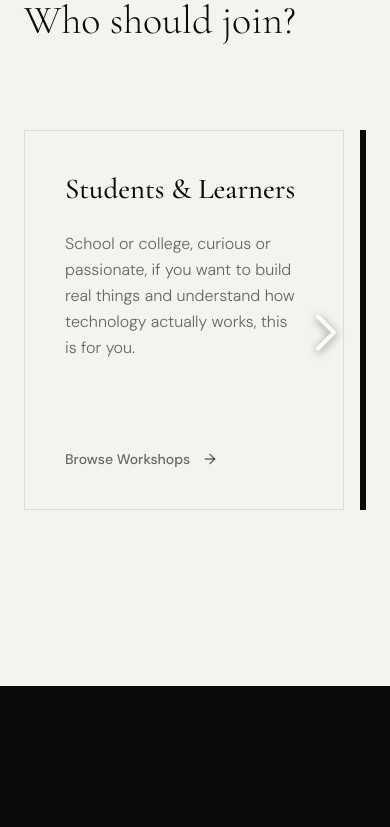
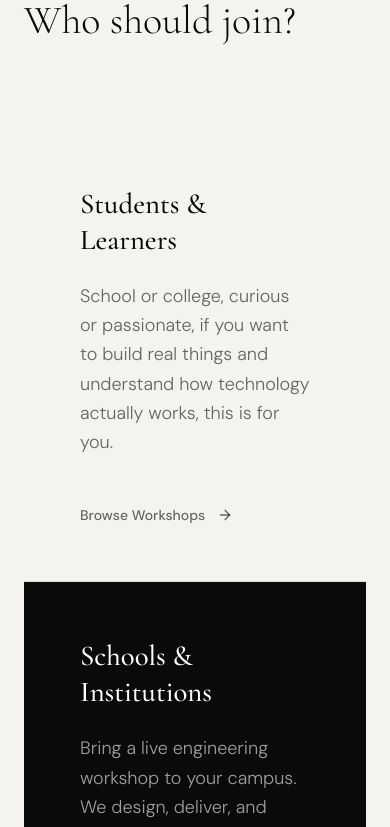
Before and after one commit to kaifashraf/pluginscience, a Next.js app: page / in a window 390 px wide. Shown: the part 3660-4487 px from the top of the page. Built offline with nearby package versions, Linux system fonts and the light colour scheme.

Commit message:
Revert Who Should Join section to vertical stack

```diff
--- a/app/page.tsx
+++ b/app/page.tsx
@@ -1,7 +1,6 @@
 import Link from 'next/link';
 import { ArrowRight, ArrowUpRight } from 'lucide-react';
 import HomeHero from '@/components/HomeHero';
-import HomeAudienceCarousel from '@/components/HomeAudienceCarousel';
 import HomeDisciplinesCarousel from '@/components/HomeDisciplinesCarousel';
 
 
@@ -124,7 +123,50 @@ export default function Home() {
             </h2>
           </div>
 
-          <HomeAudienceCarousel />
+          <div className="grid grid-cols-1 md:grid-cols-3 gap-px bg-[#0A0A0A]/10">
+            {[
+              {
+                title: 'Students & Learners',
+                desc: 'School or college, curious or passionate, if you want to build real things and understand how technology actually works, this is for you.',
+                cta: 'Browse Workshops',
+                href: '#',
+                bg: 'bg-[#F5F3EF]',
+              },
+              {
+                title: 'Schools & Institutions',
+                desc: 'Bring a live engineering workshop to your campus. We design, deliver, and manage everything, from materials to mentorship.',
+                cta: 'Partner With Us',
+                href: '/contact',
+                bg: 'bg-[#0A0A0A]',
+                dark: true,
+              },
+              {
+                title: 'Mentors & Experts',
+                desc: 'If you are an engineer, researcher, or practitioner who wants to give back, join our growing network of mentors and workshop facilitators.',
+                cta: 'Apply to Mentor',
+                href: '/mentors',
+                bg: 'bg-[#F5F3EF]',
+              },
+            ].map((tile, i) => (
+              <div key={i} className={`${tile.bg} p-14 flex flex-col justify-between min-h-[400px] group cursor-pointer`}>
+                <div>
+                  <h3 className={`font-display font-medium mb-6 leading-tight ${tile.dark ? 'text-white' : 'text-[#0A0A0A]'}`}
+                      style={{ fontSize: 'clamp(1.8rem, 2.8vw, 2.5rem)' }}>
+                    {tile.title}
+                  </h3>
+                  <p className={`font-sans font-light leading-relaxed text-lg ${tile.dark ? 'text-white/60' : 'text-[#666]'}`}>
+                    {tile.desc}
+                  </p>
+                </div>
+                <Link href={tile.href}>
+                  <div className={`flex items-center gap-3 text-sm font-sans font-medium group/link mt-12 ${tile.dark ? 'text-white/70 hover:text-white' : 'text-[#0A0A0A]/60 hover:text-[#0A0A0A]'} transition-colors`}>
+                    {tile.cta}
+                    <ArrowRight className="w-4 h-4 group-hover/link:translate-x-1 transition-transform" />
+                  </div>
+                </Link>
+              </div>
+            ))}
+          </div>
         </div>
       </section>
 
--- a/components/HomeAudienceCarousel.tsx
+++ /dev/null
@@ -1,84 +0,0 @@
-'use client';
-
-import { useRef } from 'react';
-import Link from 'next/link';
-import { ArrowRight, ChevronLeft, ChevronRight } from 'lucide-react';
-
-const tiles = [
-  {
-    title: 'Students & Learners',
-    desc: 'School or college, curious or passionate, if you want to build real things and understand how technology actually works, this is for you.',
-    cta: 'Browse Workshops',
-    href: '#',
-    bg: 'bg-[#F5F3EF]',
-  },
-  {
-    title: 'Schools & Institutions',
-    desc: 'Bring a live engineering workshop to your campus. We design, deliver, and manage everything, from materials to mentorship.',
-    cta: 'Partner With Us',
-    href: '/contact',
-    bg: 'bg-[#0A0A0A]',
-    dark: true,
-  },
-  {
-    title: 'Mentors & Experts',
-    desc: 'If you are an engineer, researcher, or practitioner who wants to give back, join our growing network of mentors and workshop facilitators.',
-    cta: 'Apply to Mentor',
-    href: '/mentors',
-    bg: 'bg-[#F5F3EF]',
-  },
-];
-
-export default function HomeAudienceCarousel() {
-  const scrollRef = useRef<HTMLDivElement>(null);
-
-  const scroll = (direction: 'left' | 'right') => {
-    if (scrollRef.current) {
-      const scrollAmount = window.innerWidth * 0.85;
-      scrollRef.current.scrollBy({ left: direction === 'left' ? -scrollAmount : scrollAmount, behavior: 'smooth' });
-    }
-  };
-
-  return (
-    <div className="relative">
-      {/* Floating Right Arrow for Mobile */}
-      <div className="md:hidden absolute right-2 top-1/2 -translate-y-1/2 z-10 pointer-events-none">
-        <button
-          onClick={() => scroll('right')}
-          className="pointer-events-auto text-white/90 hover:text-white drop-shadow-[0_2px_4px_rgba(0,0,0,0.5)] transition-colors"
-          aria-label="Scroll right"
-        >
-          <ChevronRight className="w-16 h-16" strokeWidth={1.5} />
-        </button>
-      </div>
-
-      <div
-        ref={scrollRef}
-        className="flex md:grid md:grid-cols-3 overflow-x-auto md:overflow-visible gap-4 md:gap-px md:bg-[#0A0A0A]/10 snap-x snap-mandatory [&::-webkit-scrollbar]:hidden [-ms-overflow-style:none] [scrollbar-width:none] w-full pb-8 md:pb-0"
-      >
-        {tiles.map((tile, i) => (
-          <div
-            key={i}
-            className={`${tile.bg} p-10 md:p-14 flex flex-col justify-between min-h-[380px] md:min-h-[400px] group cursor-pointer w-[82vw] md:w-auto shrink-0 snap-center border border-[#0A0A0A]/10 md:border-0`}
-          >
-            <div>
-              <h3 className={`font-display font-medium mb-6 leading-tight ${tile.dark ? 'text-white' : 'text-[#0A0A0A]'}`}
-                  style={{ fontSize: 'clamp(1.8rem, 2.8vw, 2.5rem)' }}>
-                {tile.title}
-              </h3>
-              <p className={`font-sans font-light leading-relaxed text-base md:text-lg ${tile.dark ? 'text-white/60' : 'text-[#666]'}`}>
-                {tile.desc}
-              </p>
-            </div>
-            <Link href={tile.href}>
-              <div className={`flex items-center gap-3 text-sm font-sans font-medium group/link mt-12 ${tile.dark ? 'text-white/70 hover:text-white' : 'text-[#0A0A0A]/60 hover:text-[#0A0A0A]'} transition-colors`}>
-                {tile.cta}
-                <ArrowRight className="w-4 h-4 group-hover/link:translate-x-1 transition-transform" />
-              </div>
-            </Link>
-          </div>
-        ))}
-      </div>
-    </div>
-  );
-}
```
